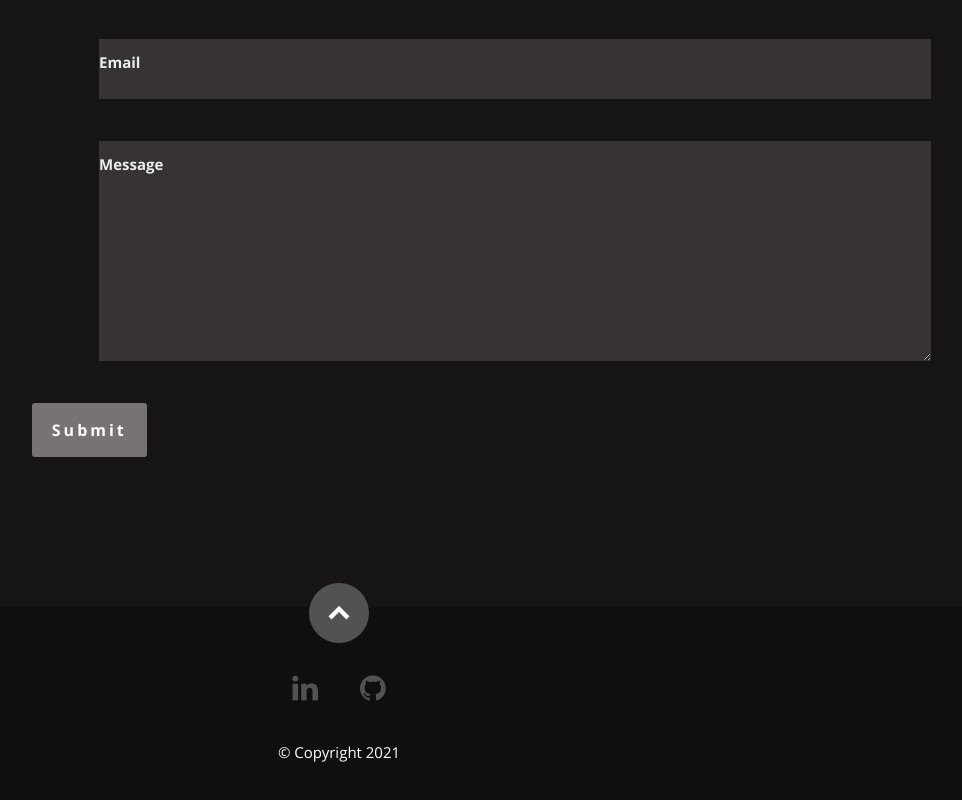
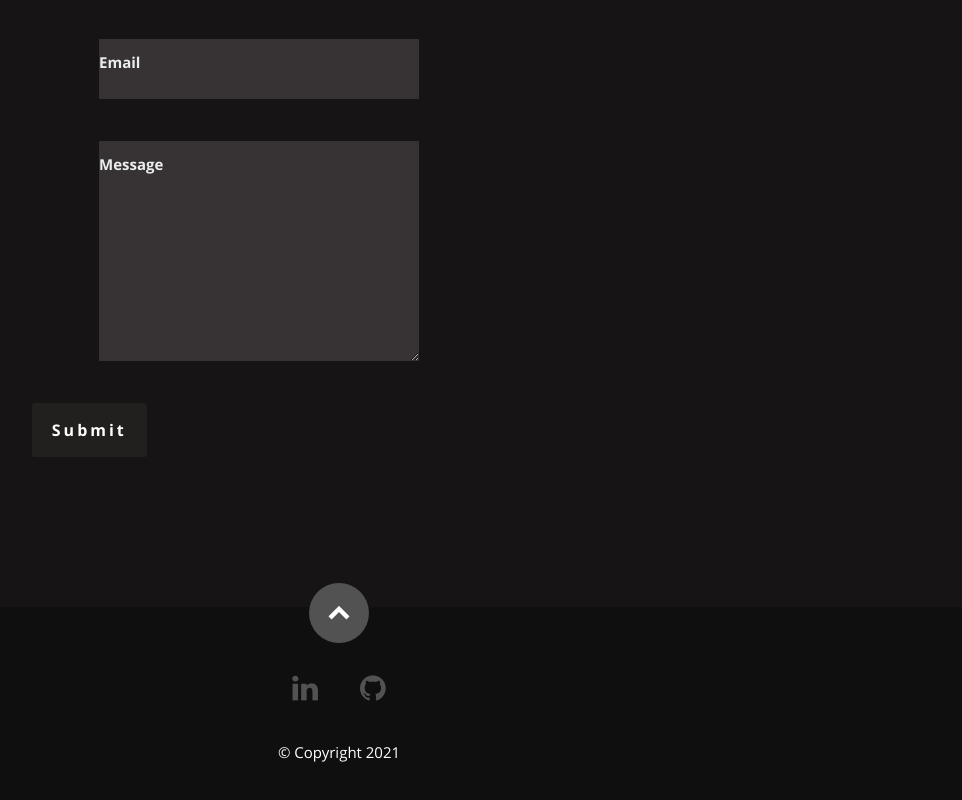
Before and after one commit to gkaskonas/aws-cdk-demo, a React (Create React App) app in the folder packages/application/: page / in a window 1280 px wide. Shown: the part 3558-4358 px from the top of the page, without its empty margins (301-1263 px from the left). Built offline with nearby package versions, Linux system fonts and the light colour scheme.

Commit message:
Update contact form css

```diff
--- a/packages/application/public/css/layout.css
+++ b/packages/application/public/css/layout.css
@@ -858,6 +858,14 @@
 	float: left;
    width: 26%;
 }
+
+#contact input.form-control {
+   width: 25%;
+}
+
+#contact textarea.form-control {
+   width: 25%;
+}
 #contact input,
 #contact textarea,
 #contact select {
@@ -875,12 +883,12 @@
 #contact textarea:focus,
 #contact select:focus {
 	color: #fff;
-	background-color: #11ABB0;
+	background-color: #282c2c;
 }
 #contact button.submit {
 	letter-spacing: 3px;
 	color:#fff;
-   background: #777373;
+   background: #221f1f;
 	border: none;
    cursor: pointer;
    height: auto;
--- a/packages/application/src/components/ContactUs.js
+++ b/packages/application/src/components/ContactUs.js
@@ -24,11 +24,11 @@
             <label htmlFor="name">Name</label>
             <input type="text" className="form-control" value={this.state.name} onChange={this.onNameChange.bind(this)} />
           </div>
-          <div className="form-group">
-            <label htmlFor="exampleInputEmail1">Email</label>
+          <div className="input">
+            <label htmlFor="email">Email</label>
             <input type="email" className="form-control" aria-describedby="emailHelp" value={this.state.email} onChange={this.onEmailChange.bind(this)} />
           </div>
-          <div className="form-group">
+          <div className="input">
             <label htmlFor="message">Message</label>
             <textarea className="form-control" rows="5" value={this.state.message} onChange={this.onMessageChange.bind(this)} />
           </div>
```
